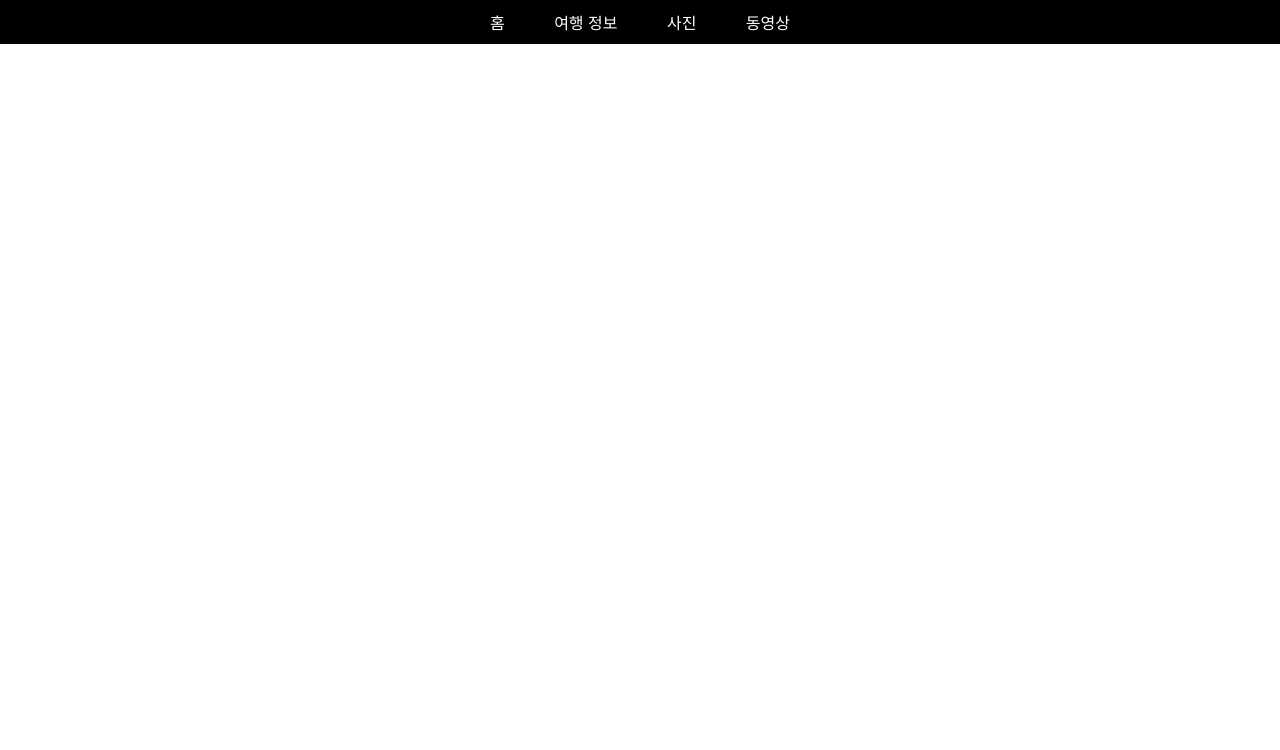
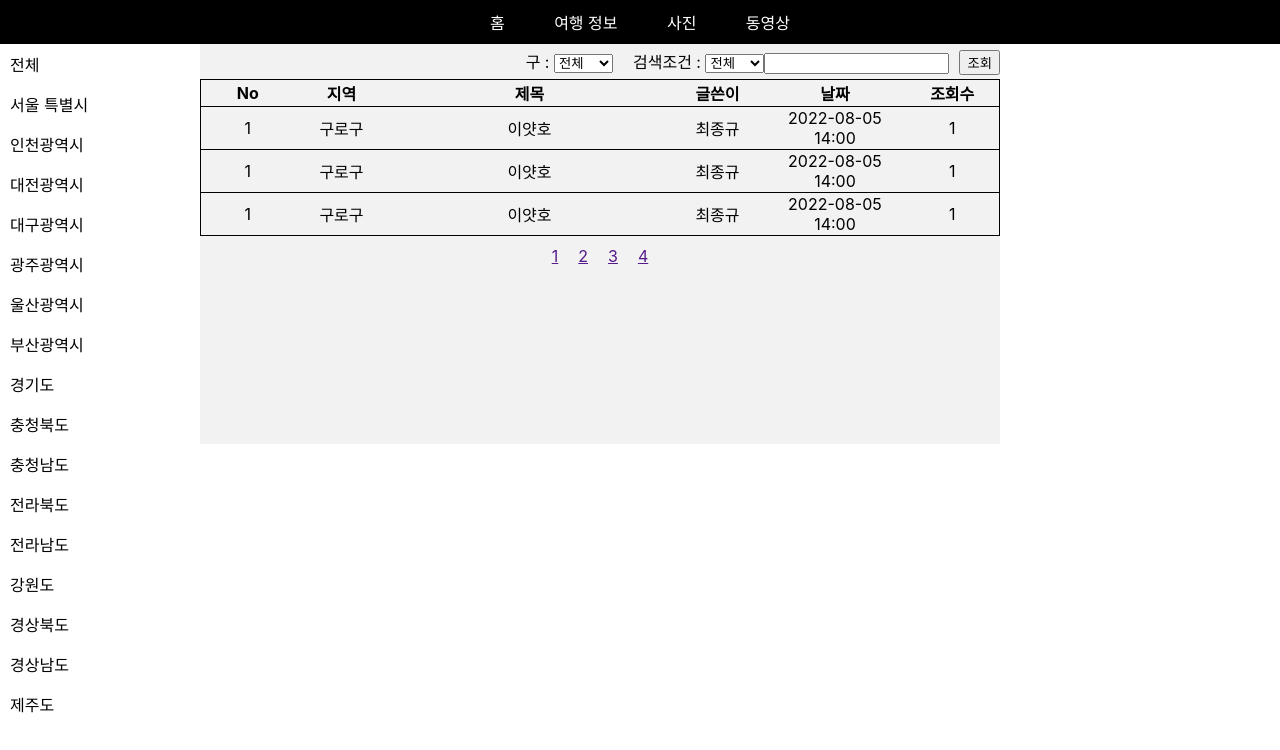
Before and after one commit to coolcjg/traveling-front, a React (Create React App) app: page /info in a window 1280 px wide. Before the commit this address had no page. Shown: the top 750 px of the page. Built offline with nearby package versions, Linux system fonts and the light colour scheme.

Commit message:
여행정보 > 왼쪽 메뉴 완성, 게시판 디자인 만드는중

```diff
--- a/src/App.css
+++ b/src/App.css
@@ -1,10 +1,8 @@
 nav{
   background-color:black;
-
 }
 
 .nav > .content{
-  max-width:980px;
   margin:0 auto;
 
 }
@@ -33,7 +31,6 @@ nav{
   display:flex;
   justify-content: center;
   background-color:rgb(31, 31, 31);
-
 }
 
 .video-container{
@@ -44,3 +41,74 @@ nav{
   width:100%;
   max-height:900px;
 }
+
+#info {
+  display:flex;
+}
+
+#sections{
+  min-width:200px;
+  height:400px;
+  border: 1px;
+}
+
+#sections .item{
+  display:flex;
+  align-items:center;
+  height:40px;
+  padding-left:10px;
+  cursor:pointer;
+}
+
+#sections .hover{
+  background-color:rgba(128, 128, 128, 0.1);
+}
+
+#primary {
+  width:100%;
+  max-width:800px;
+  background-color:rgb(128, 128, 128, 0.1);
+}
+
+.info-primary-search-container{
+  padding-top:5px;
+  padding-bottom:30px;
+}
+
+.info-primary-search-inner-container{
+  float:right;
+}
+
+.gu-container{
+  display:inline-block;
+  margin:0 10px;
+}
+
+.filter-container{
+  display:inline-block;
+  margin:0 10px;
+}
+
+.info-primary-table{
+  border-collapse:collapse;
+  width:100%;
+  border:1px solid black;
+}
+
+tr{
+  border-bottom:1px solid black;
+}
+
+td{
+  text-align: center;
+}
+
+.info-primary-paging{
+  margin:10px;
+  display:flex;
+  justify-content: center;
+}
+
+.info-primary-paging a{
+  margin:0 10px;
+}
--- a/src/App.js
+++ b/src/App.js
@@ -1,6 +1,7 @@
 import './App.css';
 import Nav from './Nav';
 import Home from './Home';
+import Info from './Info';
 import {BrowserRouter, Route, Routes } from 'react-router-dom';
 
 const App = () => {
@@ -10,6 +11,7 @@ const App = () => {
         <Nav/>
         <Routes>
           <Route exact path="/" element={<Home/>}/>
+          <Route exact path="/info" element={<Info/>}/>
         </Routes>
         </BrowserRouter>
     </>
--- /dev/null
+++ b/src/Info.js
@@ -0,0 +1,37 @@
+import SectionItem from './SectionsItem';
+import InfoPrimary from './InfoPrimary';
+
+const Info = () => {
+
+    return(
+        <>
+            <div id='info'>
+                <div id='sections'>
+                    <SectionItem name='전체'/>
+                    <SectionItem name='서울 특별시'/>
+                    <SectionItem name='인천광역시'/>
+                    <SectionItem name='대전광역시'/>
+                    <SectionItem name='대구광역시'/>
+                    <SectionItem name='광주광역시'/>
+                    <SectionItem name='울산광역시'/>
+                    <SectionItem name='부산광역시'/>
+                    <SectionItem name='경기도'/>
+                    <SectionItem name='충청북도'/>
+                    <SectionItem name='충청남도'/>
+                    <SectionItem name='전라북도'/>
+                    <SectionItem name='전라남도'/>
+                    <SectionItem name='강원도'/>
+                    <SectionItem name='경상북도'/>
+                    <SectionItem name='경상남도'/>
+                    <SectionItem name='제주도'/>
+                </div>
+
+                <div id='primary'>
+                    <InfoPrimary/>
+                </div>
+            </div>
+        </>
+    );
+}
+
+export default Info;
--- /dev/null
+++ b/src/InfoPrimary.js
@@ -0,0 +1,100 @@
+const InfoPrimary = () =>{
+
+    return (
+        <>
+            <div>
+
+                <div className='info-primary-search-container'>
+
+                    <div className='info-primary-search-inner-container'>
+                        <div className='gu-container'>
+                            <label htmlFor="gu">구 : </label>
+                            <select id="gu">
+                                <option>전체</option>
+                                <option>금천구</option>
+                                <option>구로구</option>
+                                <option>강남구</option>
+                            </select>
+                        </div>
+
+                        <div className='filter-container'>
+                            <label htmlFor="filter">검색조건 : </label>
+                            <select id="filter">
+                                <option>전체</option>
+                                <option>제목</option>
+                                <option>글쓴이</option>
+                            </select>
+
+                            <input type='text'/>
+                        </div>
+
+                        <button>조회</button>
+                    </div>
+
+                </div>
+
+                <div className='info-primary-table-container'>
+                    <table className='info-primary-table'>
+                        <colgroup>
+                            <col style={{width:'10%'}}/>
+                            <col style={{width:'10%'}}/>
+                            <col style={{width:'30%'}}/>
+                            <col style={{width:'10%'}}/>
+                            <col style={{width:'15%'}}/>
+                            <col style={{width:'10%'}}/>
+                        </colgroup>
+
+                        <thead>
+                            <tr>
+                                <th>No</th>
+                                <th>지역</th>
+                                <th>제목</th>
+                                <th>글쓴이</th>
+                                <th>날짜</th>
+                                <th>조회수</th>
+                            </tr>
+                        </thead>
+                        <tbody>
+                            <tr>
+                                <td>1</td>
+                                <td>구로구</td>
+                                <td>이얏호</td>
+                                <td>최종규</td>
+                                <td>2022-08-05 14:00</td>
+                                <td>1</td>
+                            </tr>
+                            <tr>
+                                <td>1</td>
+                                <td>구로구</td>
+                                <td>이얏호</td>
+                                <td>최종규</td>
+                                <td>2022-08-05 14:00</td>
+                                <td>1</td>
+                            </tr>
+                            <tr>
+                                <td>1</td>
+                                <td>구로구</td>
+                                <td>이얏호</td>
+                                <td>최종규</td>
+                                <td>2022-08-05 14:00</td>
+                                <td>1</td>
+                            </tr>
+                        </tbody>
+                    </table>
+                </div>
+
+                <div className='info-primary-paging'>
+                    <a href=''>1</a>
+                    <a href=''>2</a>
+                    <a href=''>3</a>
+                    <a href=''>4</a>
+
+                </div>
+
+            </div>
+
+        </>
+    );
+}
+
+export default InfoPrimary;
--- /dev/null
+++ b/src/SectionsItem.js
@@ -0,0 +1,26 @@
+import { useEffect } from "react";
+import {useState} from 'react';
+
+const SectionItem = (props) => {
+
+    const [hover, setHover] = useState('');
+
+    useEffect(()=>{
+
+    },[]);
+
+    const mouseEnter = () => setHover('hover');
+
+    return(
+        <>
+            <div className={`item ${hover}`}
+                onMouseEnter={()=>setHover('hover')}
+                onMouseLeave={()=>setHover('')}
+            >{props.name}</div>
+        </>
+    )
+
+}
+
+
+export default SectionItem;
```
